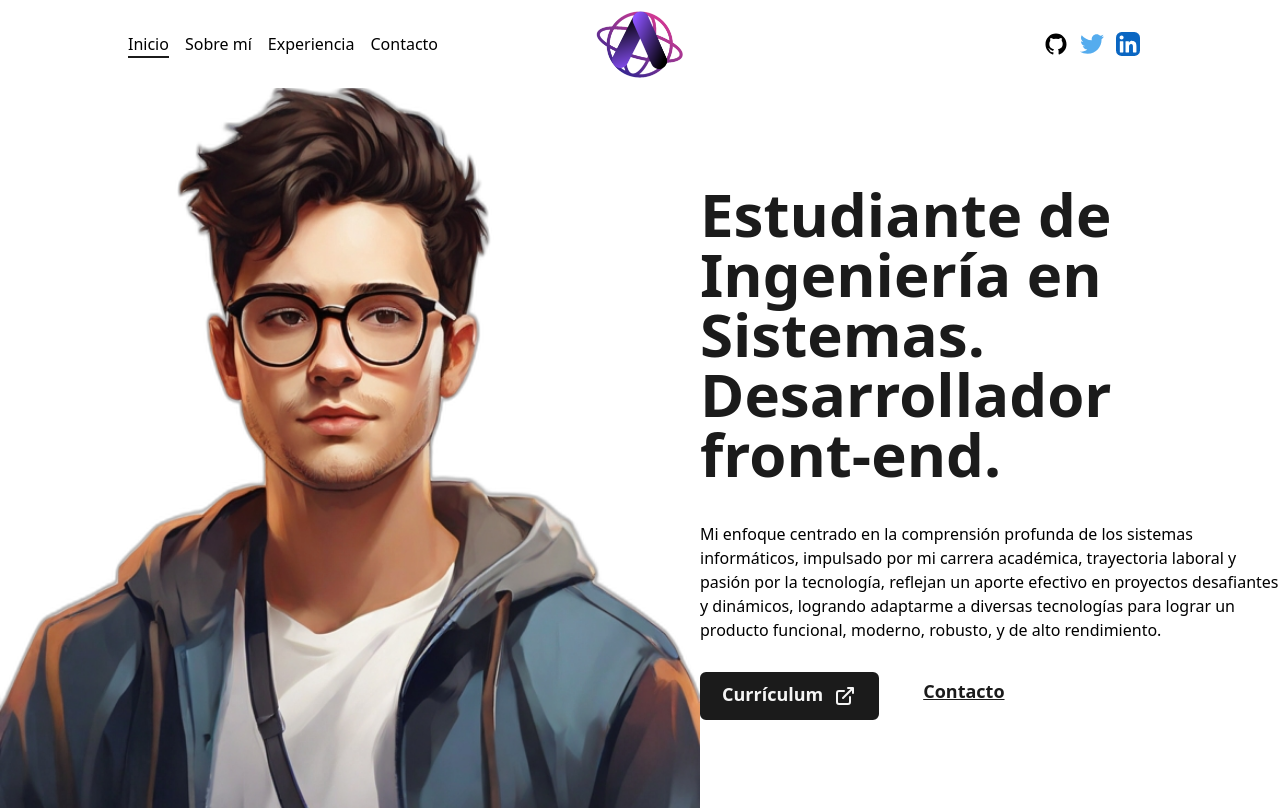
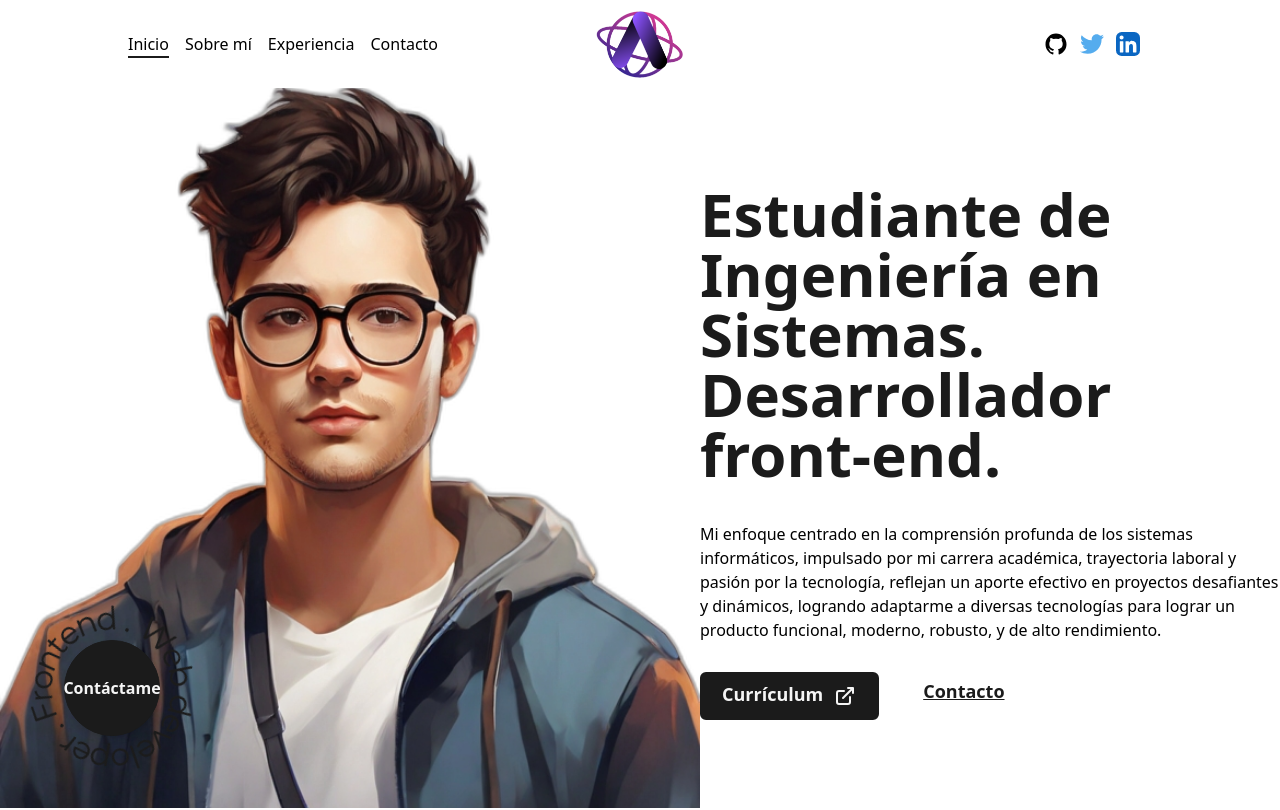
Before and after one commit to AgusAstuDev/agus_dev_portfolio, a Next.js app: page / in a window 1280 px wide. Shown: the top 810 px of the page. Built offline with nearby package versions, Linux system fonts and the light colour scheme.

Commit message:
Contact button has been created

```diff
--- /dev/null
+++ b/src/components/home/HireMe.tsx
@@ -0,0 +1,27 @@
+// React-Next:
+import Link from "next/link";
+import { useContext } from "react";
+// Context:
+import { langContext } from "@/context/langContext";
+// Texts:
+import { TEXTS_HOME } from "@/languages/texts_home";
+// Assets
+import { CircularText } from "../icons_svg/icons";
+
+export default function HireMe() {
+  const { locale } = useContext(langContext);
+  const { hireMe } = TEXTS_HOME[locale];
+  return (
+    <div className="fixed left-4 bottom-4 flex items-center justify-center overflow-hidden">
+      <div className="w-48 h-auto flex items-center justify-center relative">
+        <CircularText className={"fill-dark animate-spin-slow"} />
+        <Link
+          href="mailto:agusastudillo.dev@gmail.com"
+          className="flex items-center justify-center absolute left-1/2 top-1/2 -translate-y-1/2 -translate-x-1/2 bg-dark text-light shadow-md border border-solid border-dark w-24 h-24 rounded-full font-semibold hover:bg-light hover:text-dark ease-in-out duration-300"
+        >
+          {hireMe}
+        </Link>
+      </div>
+    </div>
+  );
+}
--- a/src/languages/texts_home.ts
+++ b/src/languages/texts_home.ts
@@ -12,6 +12,7 @@ export const TEXTS_HOME = {
     resumeHref: "/Astudillo_Agustin_E.pdf",
     footer1: "Todos los derechos reservados",
     footer2: ["Desarrollado con", "por AgusAstuDev"],
+    hireMe: "Contáctame",
   },
   en: {
     home: "Home",
@@ -26,5 +27,6 @@ export const TEXTS_HOME = {
     resumeHref: "/Astudillo_Agustin_E.pdf",
     footer1: "All Rights Reserved",
     footer2: ["Developed with", "by AgusAstuDev"],
+    hireMe: "Contact me",
   },
 };
--- a/src/pages/index.tsx
+++ b/src/pages/index.tsx
@@ -3,6 +3,7 @@ import PageLayout from "@/components/layout/PageLayout";
 import Header from "@/components/layout/Header";
 import HomeInfo from "@/components/home/HomeInfo";
 import Footer from "@/components/layout/Footer";
+import HireMe from "@/components/home/HireMe";
 // Exports:
 export { getStaticProps } from "@/tools/getStaticProps";
 
@@ -12,6 +13,7 @@ export default function Home() {
       <Header />
       <HomeInfo />
       <Footer />
+      <HireMe />
     </PageLayout>
   );
 }
--- a/tailwind.config.ts
+++ b/tailwind.config.ts
@@ -17,6 +17,9 @@ const config: Config = {
         primary: "#B63E96",
         primaryDark: "#58E6D9",
       },
+      animation: {
+        "spin-slow": "spin 10s linear infinite",
+      },
     },
   },
   plugins: [],
```
